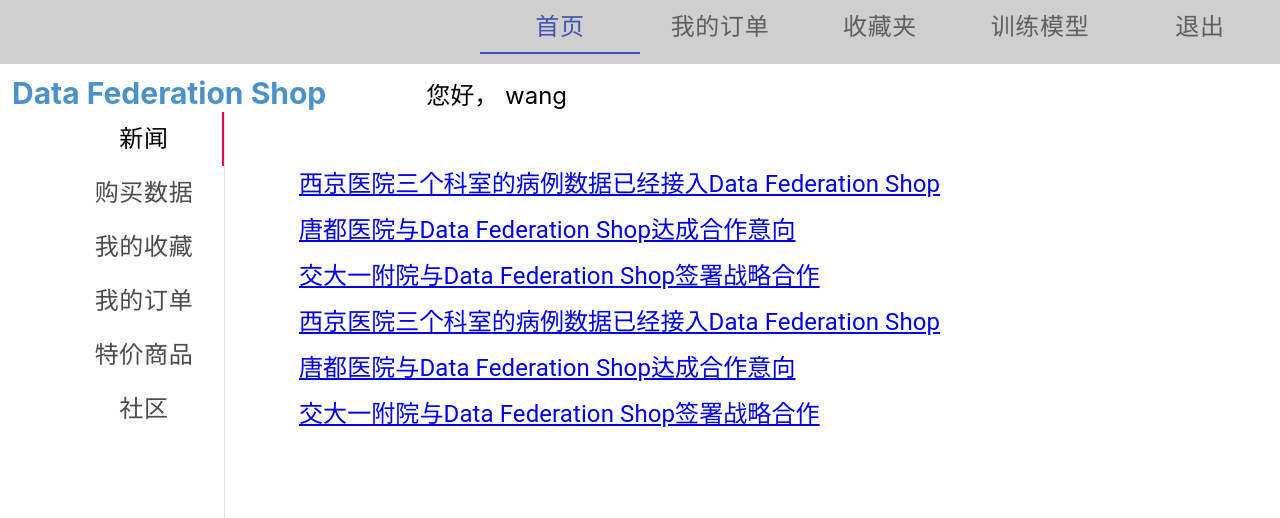
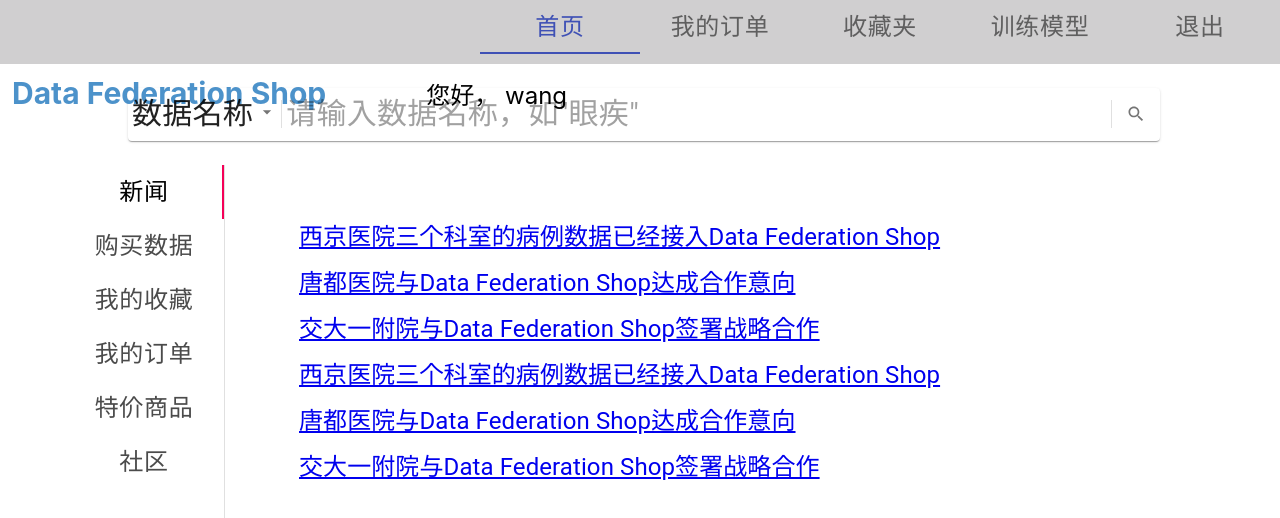
Before and after one commit to Alphia/dfWeb, a React (Create React App) app: page / in a window 1280 px wide. Shown: the top 518 px of the page. Built offline with nearby package versions, Linux system fonts and the light colour scheme.

Commit message:
add searching box

```diff
--- a/src/js/Header.js
+++ b/src/js/Header.js
@@ -55,14 +55,12 @@ class Header extends React.Component {
     }
 
     handleChange = (event, newValue) => {
-        console.log("newValue:", newValue);
         this.setState({value: newValue});
         this.props.onTabChange(newValue);
     };
 
     render() {
         const {classes} = this.props;
-        console.log(classes);
         return (
             <div className={cls(classes.banner, classes.back)}>
                 <div className={cls(classes.banner, classes.right)}>
--- a/src/js/Main.js
+++ b/src/js/Main.js
@@ -2,6 +2,7 @@ import React from "react";
 import VerticalTabs from "./VerticalTabs";
 import Header from "./Header";
 import TabPanel from "./TabPanel";
+import SearchingPage from "./SearchingPage";
 
 class Main extends React.Component {
 
@@ -13,7 +14,7 @@ class Main extends React.Component {
         }
     }
 
-    handleTabChange = (value) =>{
+    handleTabChange = (value) => {
         this.setState({tabValue: value})
     };
 
@@ -22,6 +23,7 @@ class Main extends React.Component {
             <div>
                 <Header userName={this.state.userName} onTabChange={this.handleTabChange}/>
                 <TabPanel value={this.state.tabValue} index={0}>
+                    <SearchingPage/>
                 </TabPanel>
                 <TabPanel value={this.state.tabValue} index={1}>
                     Item Two
--- /dev/null
+++ b/src/js/SearchingBox.js
@@ -0,0 +1,71 @@
+import React from 'react';
+import Paper from '@material-ui/core/Paper';
+import InputBase from '@material-ui/core/InputBase';
+import Divider from '@material-ui/core/Divider';
+import IconButton from '@material-ui/core/IconButton';
+import SearchIcon from '@material-ui/icons/Search';
+import Select from "@material-ui/core/Select";
+import MenuItem from "@material-ui/core/MenuItem";
+import withStyles from "@material-ui/core/styles/withStyles";
+
+
+const styles = {
+    root: {
+        padding: '2px 4px',
+        display: 'flex',
+        alignItems: 'center',
+        width: '100%',
+        '& svg': {
+            fontSize: '2rem',
+        }
+    },
+    select: {
+        fontSize: '3rem',
+        '&:before': {
+            borderBottom: '0'
+        },
+    },
+    input: {
+        flex: 1,
+        fontSize: '3rem',
+
+    },
+    iconButton: {
+        padding: 10,
+    },
+    divider: {
+        height: 28,
+        margin: 4,
+    },
+};
+
+class SearchingBox extends React.Component {
+    constructor(props, context) {
+        super(props, context);
+        this.state = {
+            selectedValue: 10
+        }
+    }
+
+    render() {
+        const {classes} = this.props;
+        return <Paper component="form" className={classes.root}>
+            <Select className={classes.select} value={this.state.selectedValue}
+                    onChange={ev => this.setState({selectedValue: ev.target.value})}>
+                <MenuItem value={10}>数据名称</MenuItem>
+                <MenuItem value={20}>数据来源</MenuItem>
+            </Select>
+            <Divider className={classes.divider} orientation="vertical"/>
+            <InputBase
+                className={classes.input}
+                placeholder={this.state.selectedValue===10? '请输入数据名称，如"眼疾"': '请输入数据来源，如"西京医院"'}
+            />
+            <Divider className={classes.divider} orientation="vertical"/>
+            <IconButton type="submit" className={classes.iconButton} aria-label="search">
+                <SearchIcon/>
+            </IconButton>
+        </Paper>
+    }
+}
+
+export default withStyles(styles)(SearchingBox)
--- /dev/null
+++ b/src/js/SearchingPage.js
@@ -0,0 +1,26 @@
+import React from "react";
+import SearchingBox from "./SearchingBox";
+import withStyles from "@material-ui/core/styles/withStyles";
+
+
+const styles = {
+    searchingBox: {
+        width: '1024px',
+        margin: 'auto',
+    }
+};
+
+class SearchingPage extends React.Component {
+
+    render() {
+        const {classes} = this.props;
+        return (
+            <div className={classes.searchingBox}>
+                <SearchingBox/>
+
+            </div>
+        )
+    }
+}
+
+export default withStyles(styles)(SearchingPage);
```
